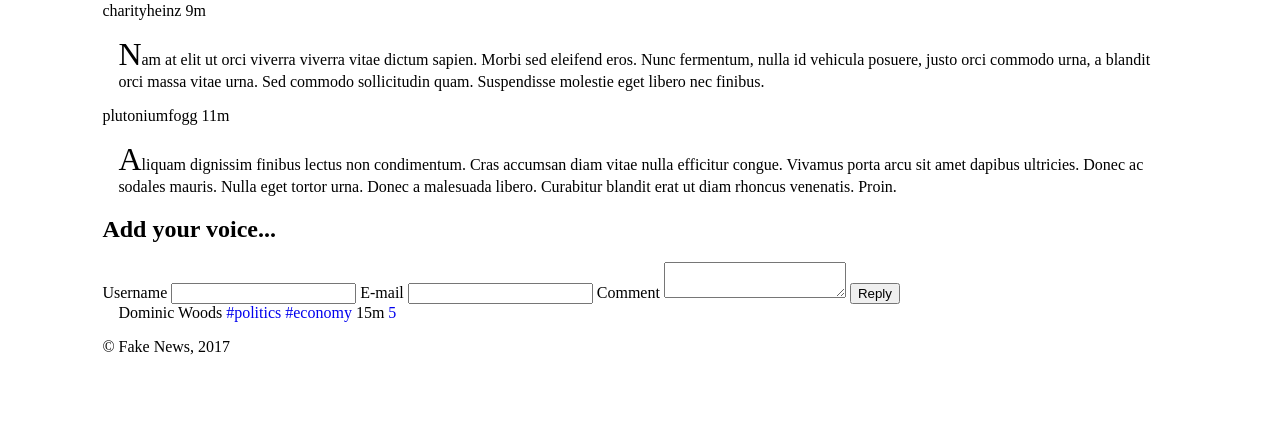
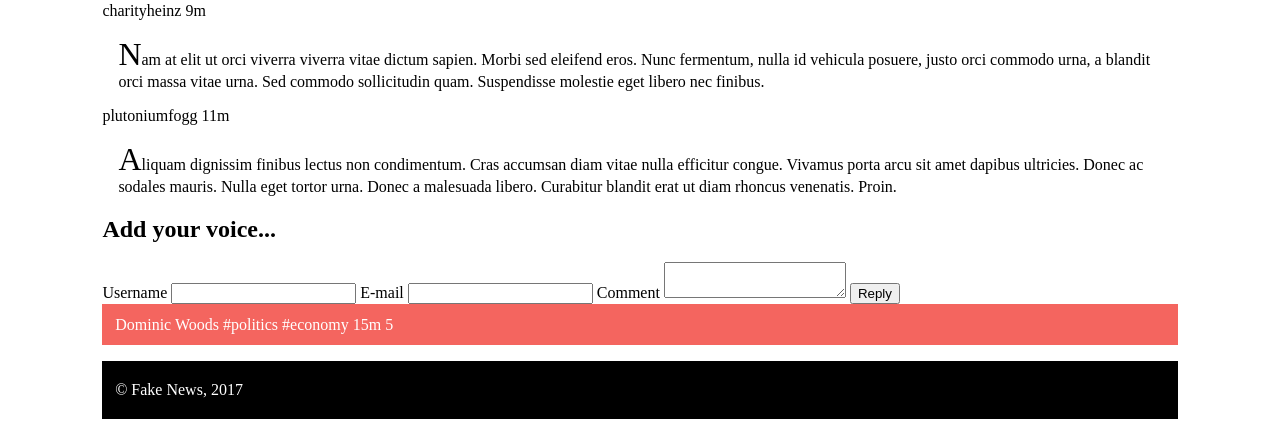
Before and after one commit to afonsoafonsoafonso/feup-ltw1920-tps, a PHP site: page /item.html in a window 1280 px wide; the page is wider, and only the part inside the window is pictured. Shown: the part 2084-2511 px from the top of that part. Before the commit the page ends 2439 px from the top of that part, so only its background shows below. Run offline with PHP 8.4, Linux system fonts and the light colour scheme.

Commit message:
tp2 ex1.1 done

```diff
--- a/tp2/ex1/style.css
+++ b/tp2/ex1/style.css
@@ -14,6 +14,7 @@ body > header {
 
 a {
     text-decoration: none;
+    color: white;
 }
 
 header a {
@@ -140,3 +141,23 @@ article p, article footer {
 article p:first-of-type::first-letter {
     font-size: 2em;
 }
+
+#news footer {
+    color: white;
+    background: #F4655F;
+    padding-top: 0.7em;
+    padding-bottom: 0.7em;
+    margin-bottom: 1em;
+}
+
+#news footer:visited {
+    color: white;
+}
+
+footer:last-of-type {
+    background: black;
+    color: white;
+    padding-top: 0.25em;
+    padding-bottom: 0.25em;
+    padding-left: 0.8em;
+}
```
